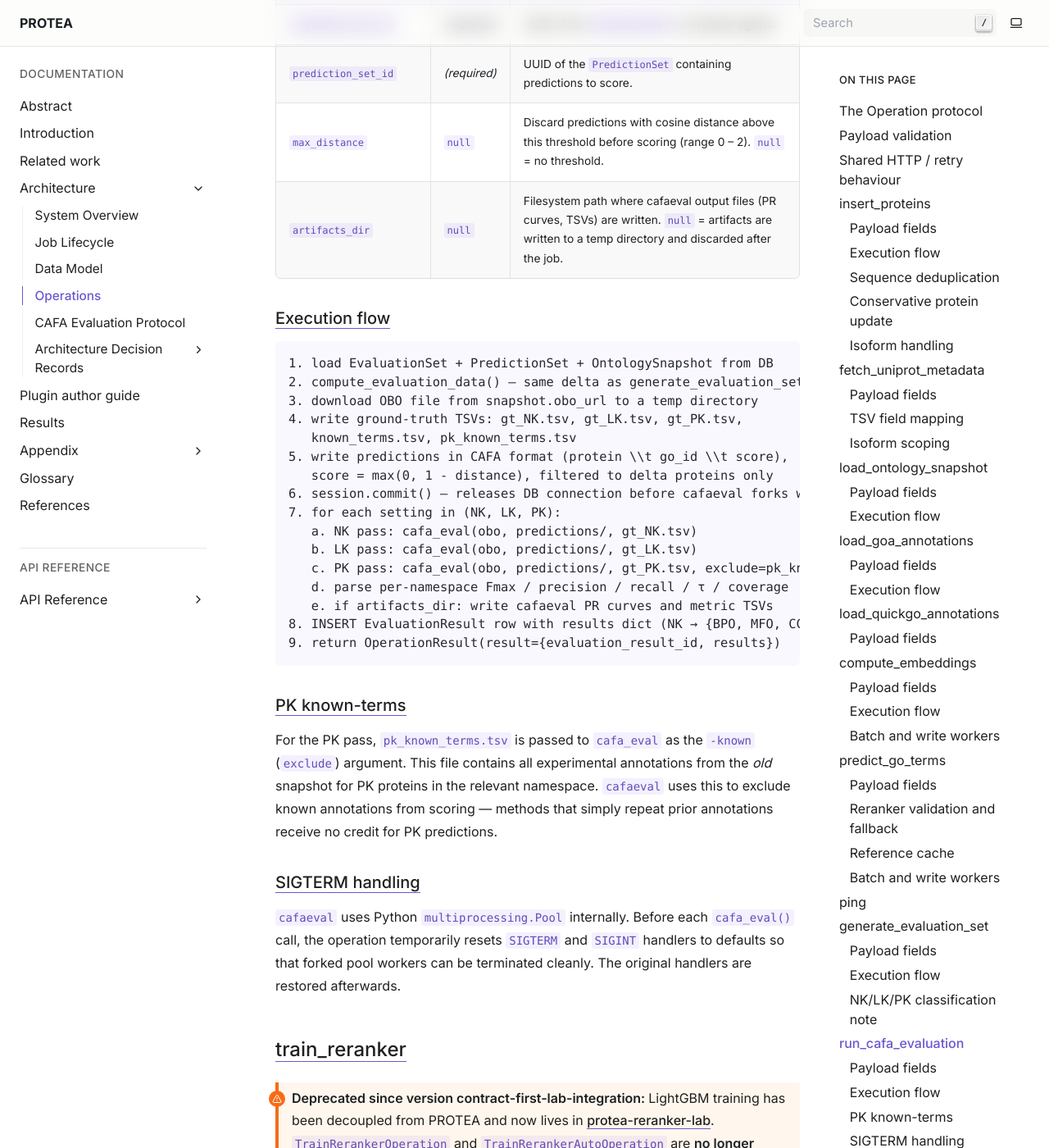
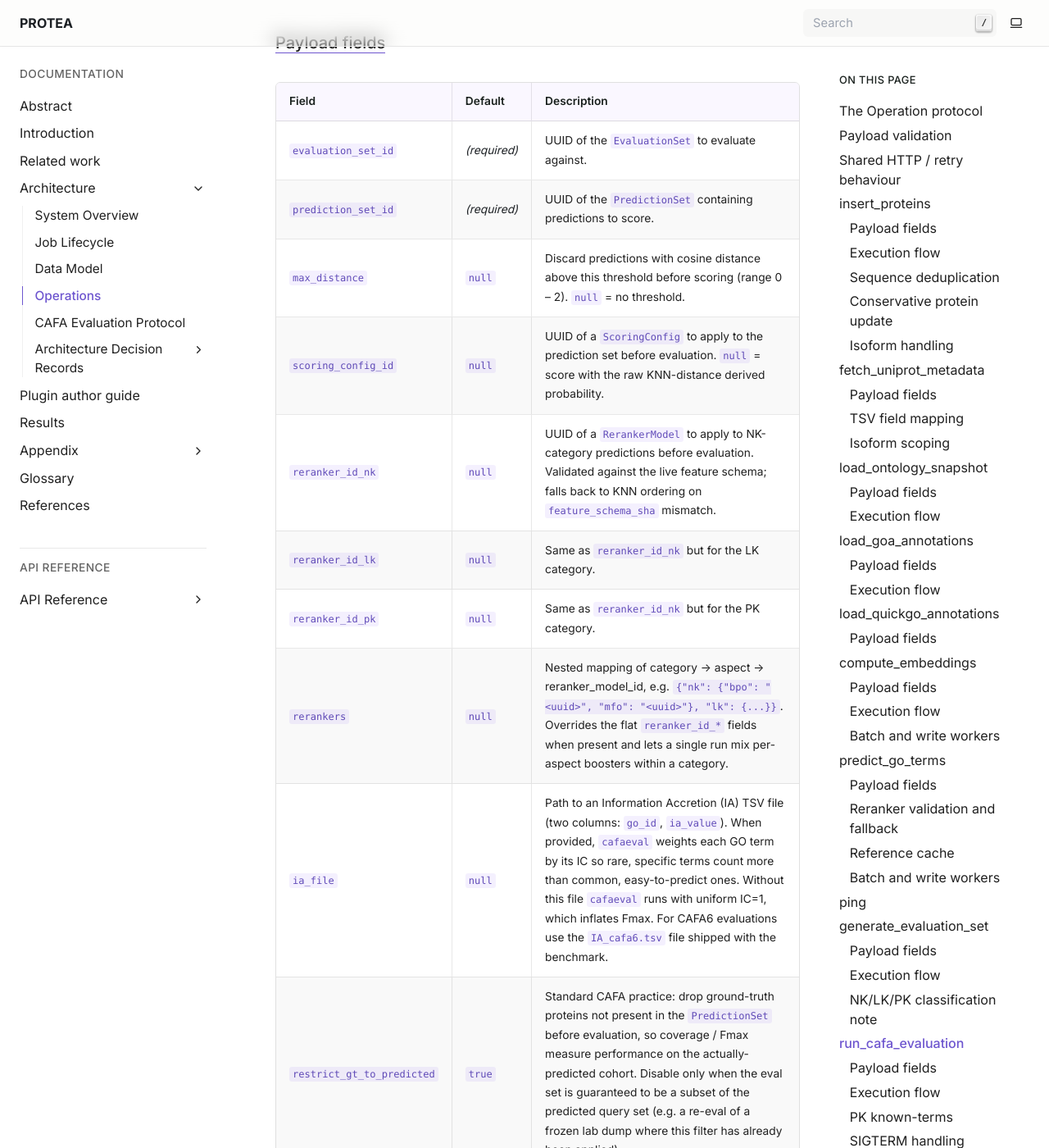
Before and after one commit to frapercan/PROTEA, a Sphinx documentation site: the page built from docs/source/architecture/operations.rst, in a window 1280 px wide and 1400 px high, scrolled down 20456 px. Shown: the whole window at 82% size. Built offline with Sphinx 7.4.7, drawn with Linux system fonts in a browser that asks for light colours; some of the changed text lies outside the part shown.

Commit message:
docs(operations): sync cafa-eval + generate-eval payload tables with contract
`run_cafa_evaluation` and `generate_evaluation_set` payload tables in
`architecture/operations.rst` were several fields behind the Pydantic
contracts. Same theme as PR #123 (predict_go_terms) and PR #125
(compute_embeddings).

### `generate_evaluation_set`

`GenerateEvaluationSetPayload` defines three fields. The doc only
listed two:

- Added `pivot_ontology_snapshot_id` (default `null`) — used as the
  pivot for NOT-propagation when the two annotation sets reference
  different snapshots.
- Softened the prose "Both annotation sets must share the same
  `ontology_snapshot_id`" to apply only when the pivot is not set.

### `run_cafa_evaluation`

`RunCafaEvaluationPayload` was last updated in
`protea/core/operations/run_cafa_evaluation.py:45-71`; the doc table
was three commits behind:

- Removed the stale `artifacts_dir` row — that field is no longer in
  the payload. Cafaeval outputs are now written to
  `settings.storage.artifacts_dir` and uploaded through the
  `ArtifactStore` (see `run_cafa_evaluation.py:266`). Updated step
  7e of the execution flow accordingly.
- Added 7 missing fields: `scoring_config_id`, `reranker_id_nk`,
  `reranker_id_lk`, `reranker_id_pk`, `rerankers` (nested), `ia_file`,
  `restrict_gt_to_predicted` (default `true`). Descriptions taken
  from the Field(description=...) bodies in the contract.

`sphinx-build -W --keep-going -b html docs/source` succeeds with zero
warnings.

```diff
--- a/docs/source/architecture/operations.rst
+++ b/docs/source/architecture/operations.rst
@@ -724,9 +724,15 @@ Payload fields
    * - ``new_annotation_set_id``
      - *(required)*
      - UUID of the newer annotation set (t1, ground truth source).
+   * - ``pivot_ontology_snapshot_id``
+     - ``null``
+     - Optional UUID of an ``OntologySnapshot`` to use as the pivot for
+       NOT-propagation when the two annotation sets reference different
+       snapshots. Ignored when both sets share a snapshot.
 
-Both annotation sets must share the same ``ontology_snapshot_id``; the
-operation raises ``ValueError`` otherwise.
+If ``pivot_ontology_snapshot_id`` is not set, both annotation sets must
+share the same ``ontology_snapshot_id``; the operation raises
+``ValueError`` otherwise.
 
 Execution flow
 ~~~~~~~~~~~~~~
@@ -795,11 +801,44 @@ Payload fields
      - ``null``
      - Discard predictions with cosine distance above this threshold before
        scoring (range 0 – 2). ``null`` = no threshold.
-   * - ``artifacts_dir``
+   * - ``scoring_config_id``
      - ``null``
-     - Filesystem path where cafaeval output files (PR curves, TSVs) are
-       written. ``null`` = artifacts are written to a temp directory and
-       discarded after the job.
+     - UUID of a ``ScoringConfig`` to apply to the prediction set before
+       evaluation. ``null`` = score with the raw KNN-distance derived
+       probability.
+   * - ``reranker_id_nk``
+     - ``null``
+     - UUID of a ``RerankerModel`` to apply to NK-category predictions
+       before evaluation. Validated against the live feature schema; falls
+       back to KNN ordering on ``feature_schema_sha`` mismatch.
+   * - ``reranker_id_lk``
+     - ``null``
+     - Same as ``reranker_id_nk`` but for the LK category.
+   * - ``reranker_id_pk``
+     - ``null``
+     - Same as ``reranker_id_nk`` but for the PK category.
+   * - ``rerankers``
+     - ``null``
+     - Nested mapping of category → aspect → reranker_model_id, e.g.
+       ``{"nk": {"bpo": "<uuid>", "mfo": "<uuid>"}, "lk": {...}}``.
+       Overrides the flat ``reranker_id_*`` fields when present and lets
+       a single run mix per-aspect boosters within a category.
+   * - ``ia_file``
+     - ``null``
+     - Path to an Information Accretion (IA) TSV file (two columns:
+       ``go_id``, ``ia_value``). When provided, ``cafaeval`` weights each
+       GO term by its IC so rare, specific terms count more than common,
+       easy-to-predict ones. Without this file ``cafaeval`` runs with
+       uniform IC=1, which inflates Fmax. For CAFA6 evaluations use the
+       ``IA_cafa6.tsv`` file shipped with the benchmark.
+   * - ``restrict_gt_to_predicted``
+     - ``true``
+     - Standard CAFA practice: drop ground-truth proteins not present in
+       the ``PredictionSet`` before evaluation, so coverage / Fmax measure
+       performance on the actually-predicted cohort. Disable only when the
+       eval set is guaranteed to be a subset of the predicted query set
+       (e.g. a re-eval of a frozen lab dump where this filter has already
+       been applied).
 
 Execution flow
 ~~~~~~~~~~~~~~
@@ -819,7 +858,9 @@ Execution flow
       b. LK pass: cafa_eval(obo, predictions/, gt_LK.tsv)
       c. PK pass: cafa_eval(obo, predictions/, gt_PK.tsv, exclude=pk_known_terms.tsv)
       d. parse per-namespace Fmax / precision / recall / τ / coverage
-      e. if artifacts_dir: write cafaeval PR curves and metric TSVs
+      e. write cafaeval outputs (PR curves, metric TSVs) into a persistent
+         staging dir under ``settings.storage.artifacts_dir`` and upload them
+         through the configured ``ArtifactStore``
    8. INSERT EvaluationResult row with results dict (NK → {BPO, MFO, CCO})
    9. return OperationResult(result={evaluation_result_id, results})
 
```
